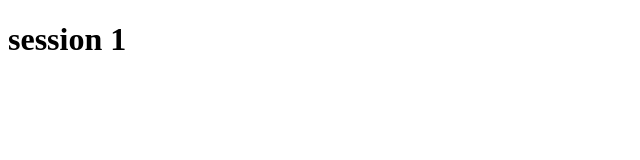
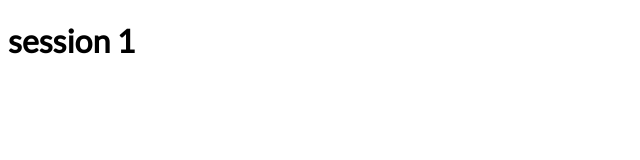
Before and after one commit to Vinoth30457/session_1, a plain HTML site: page index.html in a window 1280 px wide. Shown: the full height of the page, 0-640 px from the left. Drawn offline with Linux system fonts and the light colour scheme; files that its build step writes are made by us from their sources; the site is published under a folder, as on GitHub Pages, so addresses that start at the root find nothing.

Commit message:
Update index.html

```diff
--- a/index.html
+++ b/index.html
@@ -4,7 +4,7 @@
     <meta charset="UTF-8">
     <meta http-equiv="X-UA-Compatible" content="IE=edge">
     <meta name="viewport" content="width=device-width, initial-scale=1.0">
-    <link rel="stylesheet" href="/session/style.css">
+    <link rel="stylesheet" href="style.css">
     <link rel="preconnect" href="https://fonts.googleapis.com">
 <link rel="preconnect" href="https://fonts.gstatic.com" crossorigin>
 <link href="https://fonts.googleapis.com/css2?family=Lato&display=swap" rel="stylesheet">
```
